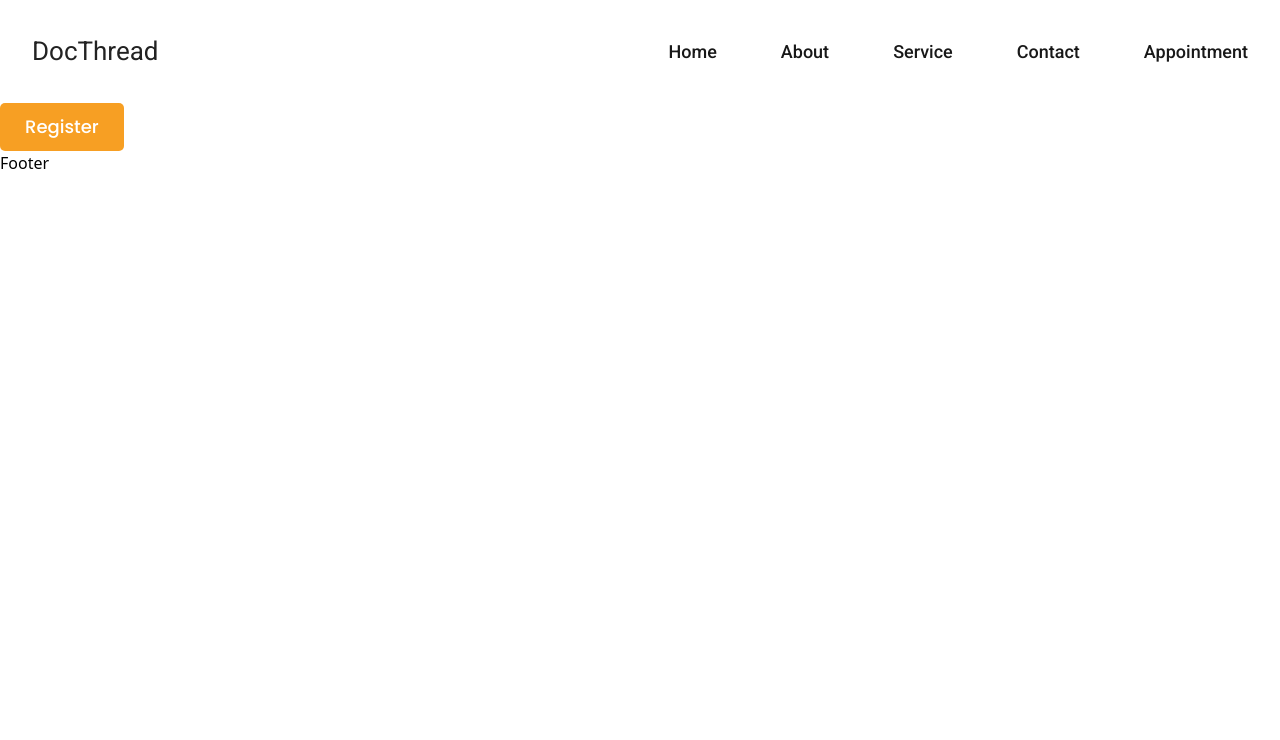
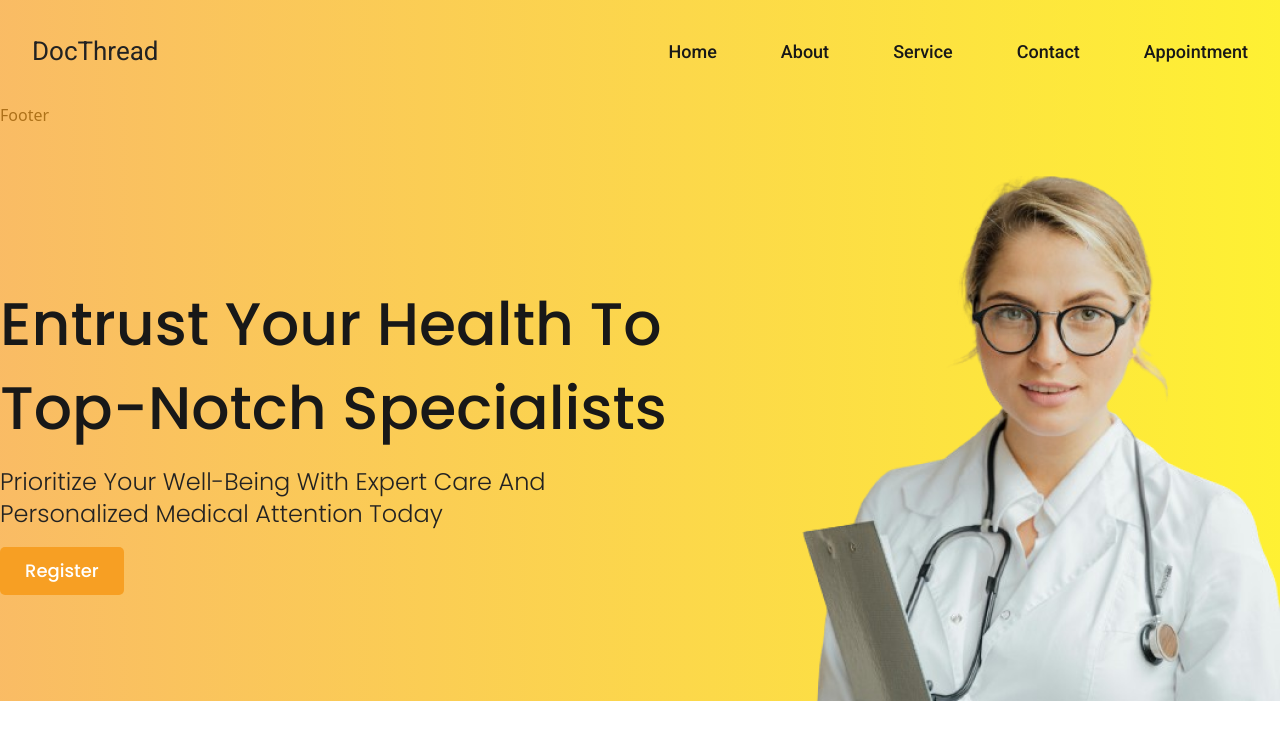
Before and after one commit to km-saifullah/doc-thread, a React (Vite) app: page / in a window 1280 px wide. Shown: the top 740 px of the page. Built offline with nearby package versions, Linux system fonts and the light colour scheme.

Commit message:
banner section done

```diff
--- a/src/components/Sidebar.jsx
+++ b/src/components/Sidebar.jsx
@@ -4,7 +4,7 @@ import Button from "../utils/Button";
 
 const Sidebar = () => {
   return (
-    <section className="p-8 h-[65%] w-[250px] bg-secondary absolute top-0 left-0 z-10">
+    <section className="p-8 h-[65%] w-[250px] bg-secondary absolute top-0 left-0">
       <div className="py-8 text-center space-y-2">
         <Link className="text-white text-2xl font-roboto font-normal text-center">
           DocThread
--- /dev/null
+++ b/src/pages/home/Banner.jsx
@@ -0,0 +1,35 @@
+import React from "react";
+import Button from "../../utils/Button";
+import { Link } from "react-router-dom";
+import Image from "../../utils/Image";
+import bannerImg from "../../assets/images/banner_img.png";
+
+const Banner = () => {
+  return (
+    <section className="bg-gradient-to-r from-orangeColor to-yellowColor absolute left-0 top-0 w-full pt-44">
+      <div className="max-w-container mx-auto">
+        <div className="flex items-center justify-between">
+          <div className="space-y-4">
+            <h1 className="w-[570px] md:w-[670px] text-6xl text-primary font-medium font-poppins leading-[140%] capitalize">
+              Entrust your health to top-notch specialists
+            </h1>
+            <p className="w-[554px] text-2xl text-secondary font-light font-poppins leading-[135%] capitalize">
+              Prioritize your well-being with expert care and personalized
+              medical attention today
+            </p>
+            <div>
+              <Link to="/">
+                <Button text="register" />
+              </Link>
+            </div>
+          </div>
+          <div className="h-[525px] w-[496px] overflow-hidden">
+            <Image imgSrc={bannerImg} altText="Banner Image Missing!" />
+          </div>
+        </div>
+      </div>
+    </section>
+  );
+};
+
+export default Banner;
--- a/src/pages/home/Home.jsx
+++ b/src/pages/home/Home.jsx
@@ -1,11 +1,11 @@
 import React from "react";
-import Button from "../../utils/Button";
+import Banner from "./Banner";
 
 const Home = () => {
   return (
-    <div>
-      <Button text="Register" />
-    </div>
+    <main>
+      <Banner />
+    </main>
   );
 };
 
--- a/src/pages/layout/Navbar.jsx
+++ b/src/pages/layout/Navbar.jsx
@@ -9,7 +9,7 @@ const Navbar = () => {
     !sidebarOpen ? setSidebarOpen(true) : setSidebarOpen(false);
   };
   return (
-    <nav className="p-4 lg:p-8">
+    <nav className="p-4 lg:p-8 relative z-50">
       <div className="max-w-container mx-auto">
         {sidebarOpen && <Sidebar />}
         <div className="flex items-center justify-between relative">
--- a/src/utils/Button.jsx
+++ b/src/utils/Button.jsx
@@ -2,7 +2,7 @@ import React from "react";
 
 const Button = ({ text }) => {
   return (
-    <button className="cursor-pointer bg-btnBg px-[25px] py-3 text-[18px] text-white font-medium font-poppins leading-[135%] rounded-[5px] inline-block">
+    <button className="cursor-pointer bg-btnBg px-[25px] py-3 text-[18px] text-white font-medium font-poppins leading-[135%] rounded-[5px] inline-block capitalize">
       {text}
     </button>
   );
--- /dev/null
+++ b/src/utils/Image.jsx
@@ -0,0 +1,9 @@
+import React from "react";
+
+const Image = ({ imgSrc, altText }) => {
+  return (
+    <img src={imgSrc} alt={altText} className="h-full w-full object-cover" />
+  );
+};
+
+export default Image;
```
Also changed, not shown: src/assets/images/banner_img.png (added).
